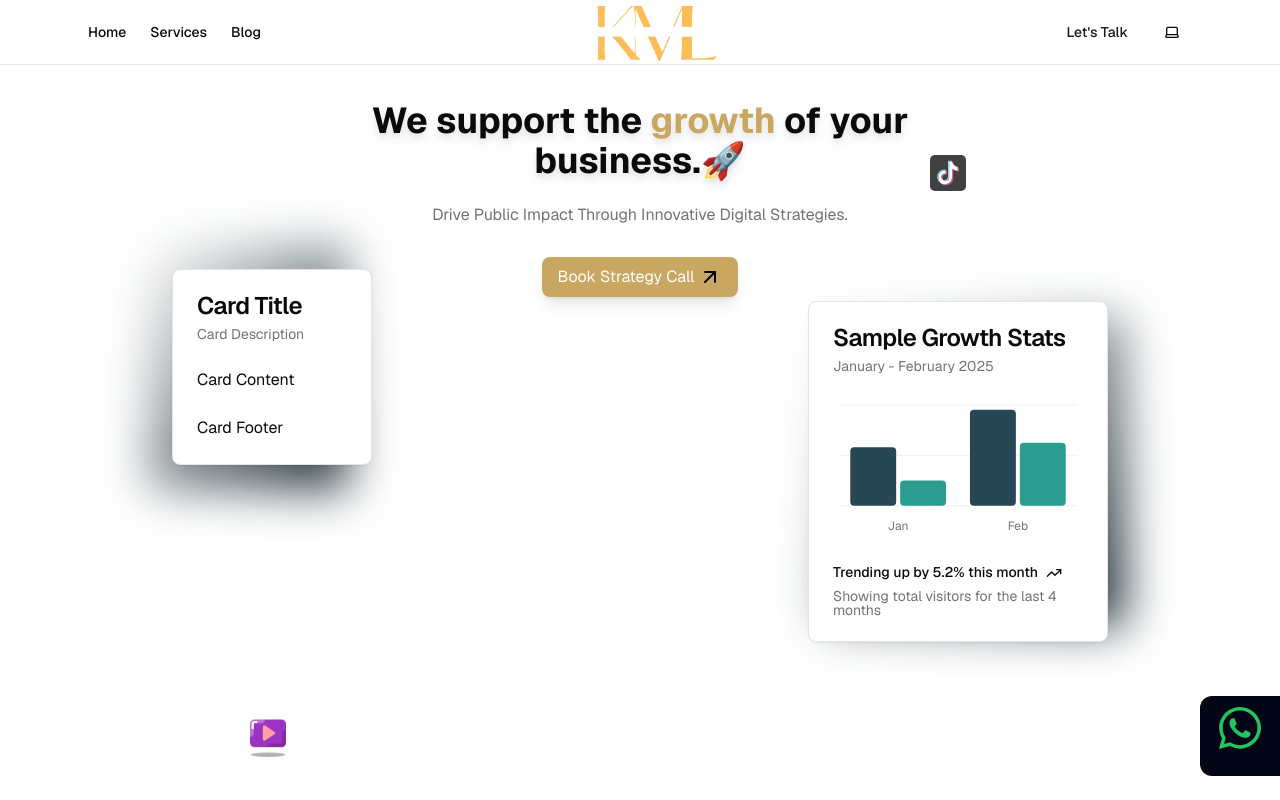
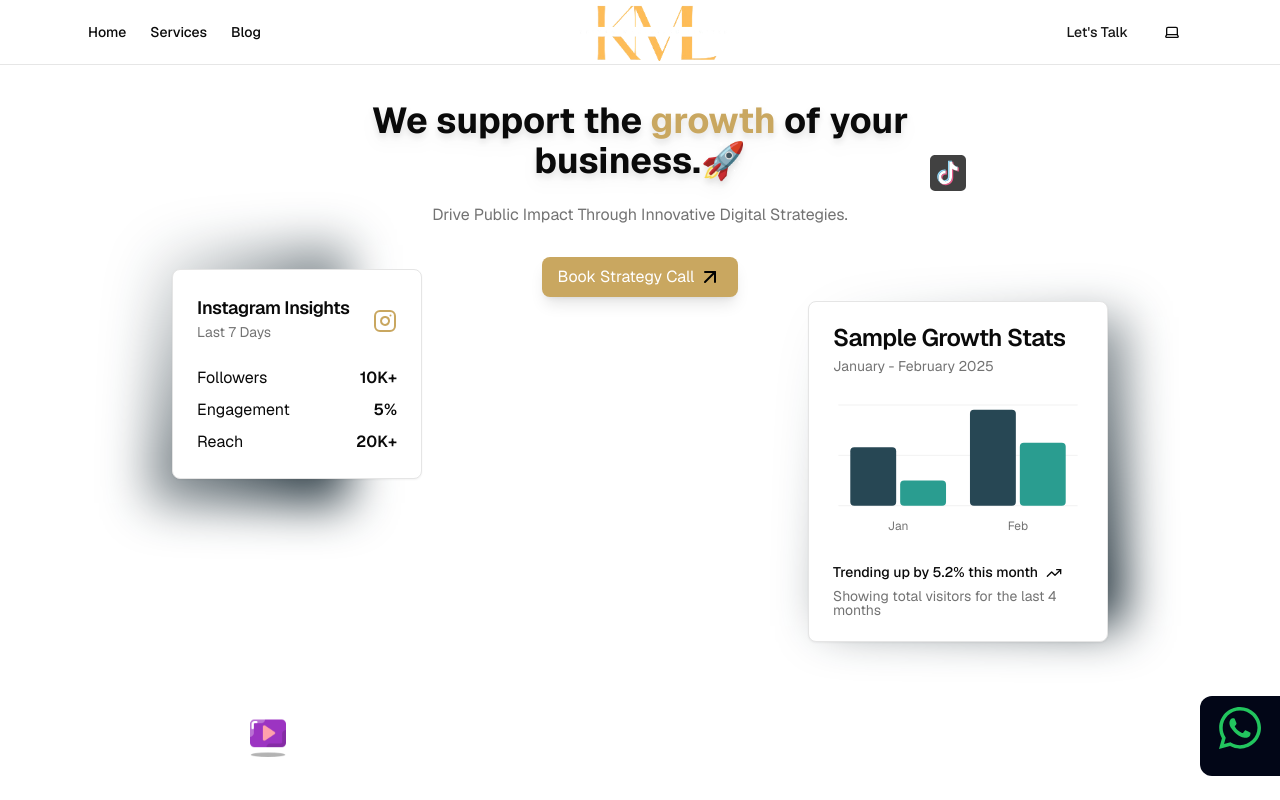
Before and after one commit to Willbeckh/krivan, a Next.js app: page / in a window 1280 px wide. Shown: the top 800 px of the page. Built offline with nearby package versions, Linux system fonts and the light colour scheme.

Commit message:
add fake data

```diff
--- a/components/insights-card.tsx
+++ b/components/insights-card.tsx
@@ -7,20 +7,46 @@ import {
   CardHeader,
   CardTitle,
 } from "@/components/ui/card";
+import { Instagram } from "lucide-react"; // Import Instagram icon
 
 const InsightsCard = () => {
+  const mockInsights = {
+    followers: "10K+",
+    engagement: "5%",
+    reach: "20K+",
+  };
+
   return (
-    <Card className="w-full md:w-1/2 lg:w-1/3 xl:w-[200px] cursor-pointer">
-      <CardHeader>
-        <CardTitle>Card Title</CardTitle>
-        <CardDescription>Card Description</CardDescription>
+    <Card className="w-full md:w-1/2 lg:w-1/3 xl:w-[250px] cursor-pointer">
+      {" "}
+      {/* Slightly wider */}
+      <CardHeader className="flex flex-row items-center justify-between">
+        <div>
+          <CardTitle className="text-lg">Instagram Insights</CardTitle>
+          <CardDescription>Last 7 Days</CardDescription>
+        </div>
+        <Instagram className="h-6 w-6 text-[#C9A760]" /> {/* Instagram icon */}
       </CardHeader>
-      <CardContent>
-        <p>Card Content</p>
+      <CardContent className="space-y-2">
+        {" "}
+        {/* Added spacing */}
+        <div className="flex items-center justify-between">
+          <span>Followers</span>
+          <span className="font-semibold">{mockInsights.followers}</span>
+        </div>
+        <div className="flex items-center justify-between">
+          <span>Engagement</span>
+          <span className="font-semibold">{mockInsights.engagement}</span>
+        </div>
+        <div className="flex items-center justify-between">
+          <span>Reach</span>
+          <span className="font-semibold">{mockInsights.reach}</span>
+        </div>
       </CardContent>
-      <CardFooter>
-        <p>Card Footer</p>
-      </CardFooter>
+      {/* Optional CardFooter */}
+      {/* <CardFooter>
+        <p className="text-sm text-muted-foreground">Updated 2 hours ago</p>
+      </CardFooter> */}
     </Card>
   );
 };
```
